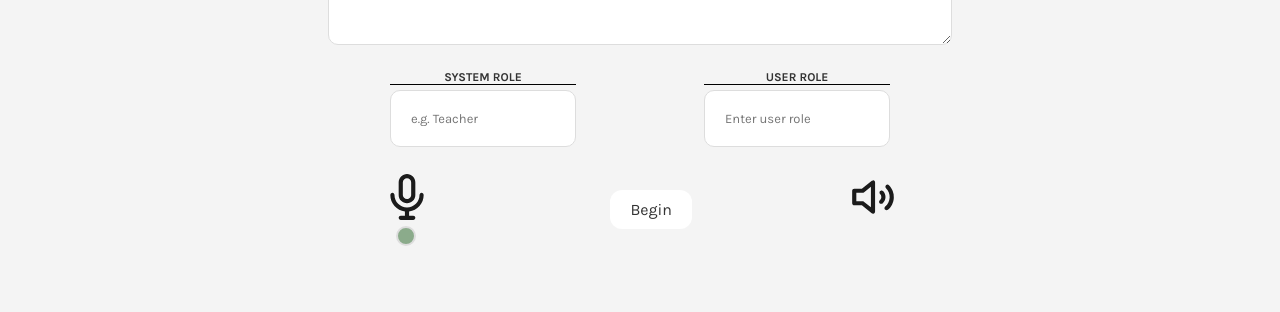
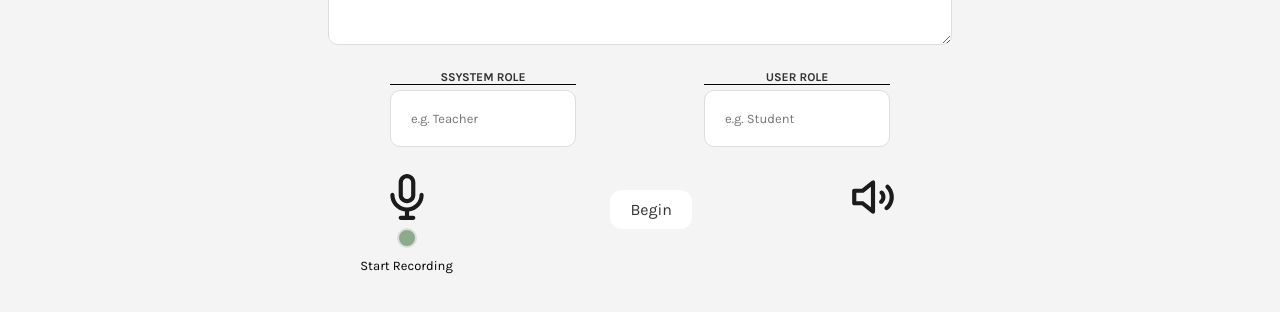
Before and after one commit to kaizzzed/langcon, a React (Create React App) app: page / in a window 1280 px wide. Shown: the part 366-678 px from the top of the page. Built offline with nearby package versions, Linux system fonts and the light colour scheme.

Commit message:
merged changes

```diff
--- a/src/App.css
+++ b/src/App.css
@@ -68,6 +68,39 @@ body {
 .language-dropdown button:not(:nth-child(3)) {
   border-bottom: 1px solid black;
 }
+
+/* all the css for the faq */
+
+.faq-dropdown {
+  position: fixed;
+  background-color: whitesmoke;
+  top: 60px; /* adjust here to move the dropdown box */
+  right: 15px; /* adjust here to move the dropdown box */
+  border: 1px solid black;
+  border-radius: 10px;
+  padding: 5px;
+  display: flex;
+  flex-direction: column;
+  z-index: 100;
+  max-height: 300px;
+  overflow-y: auto;
+}
+
+.FAQ {
+  margin: -15px;
+  padding-right: 10px;
+}
+
+.faq-item:not(:nth-child(3)) {
+  border-bottom: 1px solid black;
+  padding-bottom: 10px;
+}
+
+.faq-question {
+  padding-top: 10px;
+  padding-bottom: 5px;
+}
+
 
 /* css for EnterLanguageDropdown */
 
@@ -212,38 +245,13 @@ body {
 }
 .speak-grid-container .speak-grid-item:nth-child(1) {
   justify-self: end;
+
 }
 .speak-grid-container .speak-grid-item:nth-child(2) {
   justify-self: end;
 }
-.speak-grid-container .speak-grid-item:nth-child(4) {
-  margin-left: 65%;
-  margin-top: -15%;
+/* .speak-grid-container .speak-grid-item:nth-child(4) { */
+.recording-container{
+  margin-left: 30%;
+  margin-top: -10%;
 }
-
-.faq-dropdown {
-  position: fixed;
-  background-color: whitesmoke;
-  top: 60px; /* adjust here to move the dropdown box */
-  right: 15px; /* adjust here to move the dropdown box */
-  border: 1px solid black;
-  border-radius: 10px;
-  padding: 5px;
-  display: flex;
-  flex-direction: column;
-  z-index: 100;
-  max-height: 300px;
-  overflow-y: auto;
-}
-.FAQ {
-  margin: -15px;
-  padding-right: 10px;
-}
-.faq-item:not(:nth-child(3)) {
-  border-bottom: 1px solid black;
-  padding-bottom: 10px;
-}
-.faq-question {
-  padding-top: 10px;
-  padding-bottom: 5px;
-}
--- a/src/App.tsx
+++ b/src/App.tsx
@@ -23,14 +23,16 @@ function App() {
   const [userRole, setUserRole] = useState('');
   const [resultWindow, setResultWindow] = useState(false);
   const [userInput, setUserInput] = useState(''); // Store user input
-  const [selectLanguageDropdown, setSelectLanguageDropdown] = useState(''); // selectLanguage stores the language picked
+  const [selectedLanguage, setSelectedLanguage] = useState(''); // selectLanguage stores the language picked
   const [dropOpen, setDropOpen] = useState(false); // state to control the visibility of the dropdown
   const [dropFAQOpen, setDropFAQOpen] = useState(false); // control visibility of faq
   const [language, setLanguage] = useState('english'); // state to keep track of the page language
   const { startListening, stopListening, isListening, hasRecognitionSupport } =
     useSpeechRecognition();
 
-  const handleIconClick = () => setDropOpen((prev) => !prev);
+  const handleIconClick = () => { // function to handle the icon click, toggles the dropdown
+    setDropOpen(!dropOpen);
+  };
 
   const handleFAQClick = () => { // function to handle the icon click, toggles the dropdown
     setDropFAQOpen(!dropFAQOpen);
@@ -42,7 +44,7 @@ function App() {
       console.log(userInput);
       console.log("systemrole"+ systemRole);
       console.log("userrole" + userRole);
-      console.log("language"+selectLanguageDropdown)
+      console.log("language"+ selectedLanguage)
       const response= await fetch('http://localhost:5000/api/chat', {
         method: 'POST',
         headers: { 'Content-Type': 'application/json',
@@ -51,7 +53,7 @@ function App() {
         userInput,
         systemRole,
         userRole,
-        selectLanguageDropdown
+        selectedLanguage
       }),
     });
       const data = await response.json();
@@ -65,14 +67,19 @@ function App() {
     }
   };
 
-  const handleLanguageSelect = (lang:string) => {
+  const handleLanguageSelect = (language:string) => {
     setLanguage(language);
     setDropOpen(false);
   };
 
+  const handleSelectedLanguageSelect = (language: string) => {
+    setSelectedLanguage(language);
+  };
+
+
   const handleBegin = () => {
     if (hasRecognitionSupport) {
-      isListening ? stopListening() : startListening();
+      isListening ? stopListening() : startListening(selectedLanguage);
     } else {
       alert('Speech recognition is not supported on this device.');
     }
@@ -97,9 +104,13 @@ function App() {
           <Logo height={40} width={130} />
         </div>
         <div className="FAQ">
-          <Question height={40} width={40} />
+          <Question height={40} width={40} onClick={handleFAQClick}/>
         </div>
       </header>
+
+      {dropFAQOpen && (
+        <FAQDropdown language={language}></FAQDropdown>
+      )}
 
       {resultWindow ? (
         <div className="result-window">
@@ -112,8 +123,8 @@ function App() {
           {dropOpen && <IconDropdown setLanguage={handleLanguageSelect} />}
 
           <EnterLanguageDropdown
-          setLanguage={setSelectLanguageDropdown}
-          selectedLanguage={selectLanguageDropdown}
+          setLanguage={handleSelectedLanguageSelect}
+          selectedLanguage={selectedLanguage}
           language={language}/>
 
           {/* <ResponseBox onSubmit={handleResponseSubmit} language={language}/> */}
@@ -123,10 +134,10 @@ function App() {
           />
           <div className="input-grid">
             <div className="input-grid-item">
-              <SystemRole onSystemRoleChange={setSystemRole} />
+              <SystemRole onSystemRoleChange={setSystemRole} language={language} />
             </div>
             <div className="input-grid-item">
-              <UserRole onUserRoleChange ={setUserRole} />
+              <UserRole onUserRoleChange={setUserRole} language={language} />
             </div>
           </div>
 
@@ -141,12 +152,10 @@ function App() {
             <div className="speak-grid-item">
               <Speaker height={50} width={50} />
             </div>
-            <div className="speak-grid-item">
-            <StartRecording
-                onClick={hasRecognitionSupport ? startListening : () => alert('Speech recognition not supported')}
-                language={language}
-              />
-              {/* <StartRecording onClick={handleBegin} language={language} /> */}
+            <div className="recording-container">
+              <StartRecording
+                onClick={handleBegin} language={language}
+                isListening={isListening} />
             </div>
           </div>
           {isLoading && <p>Loading...</p>}
--- a/src/components/Main.tsx
+++ b/src/components/Main.tsx
@@ -5,7 +5,6 @@ const Main = () => {
 
     return (
         <div>
-            <button onClick = {startListening}>Start Listening</button>
         </div>
 
 
--- a/src/languageUtils.ts
+++ b/src/languageUtils.ts
@@ -1,8 +1,6 @@
-
-
-export function t(pageLanguage: any, key: keyof typeof content.english): string{
+export function t(language: any, key: keyof typeof content.english): string{
     // @ts-ignore
-    return content[pageLanguage][key];
+    return content[language][key];
 }
 const content = {
     english: {
@@ -14,7 +12,8 @@ const content = {
         userRole: "USER ROLE",
         numOfLines: "NUM OF LINES",
         teacher: "Teacher",
-        student: "Student"
+        student: "Student",
+        startRecording: "Start Recording"
     },
     chinese: {
         enterScenario: "进入场景",
@@ -25,7 +24,8 @@ const content = {
         userRole: "用户角色",
         numOfLines: "行数",
         teacher: "老师",
-        student: "学生"
+        student: "学生",
+        startRecording: "开始录音"
     },
     spanish: {
         enterScenario: "Ingresar al escenario",
@@ -37,5 +37,6 @@ const content = {
         numOfLines: "NÚMERO DE LÍNEAS",
         teacher: "Maestra",
         student: "Alumna",
+        startRecording: "Iniciar grabación"
     }
 }
--- a/src/ui/IconDropdown.tsx
+++ b/src/ui/IconDropdown.tsx
@@ -1,13 +1,13 @@
-type IconDropdownProps = {
-  setLanguage: (language: string) => void; // Explicit typing for the function
+type LogoProps = {
+  setLanguage: Function;
 };
 
-export default function IconDropdown({ setLanguage }: IconDropdownProps) {
-  return (
-    <div className="language-dropdown">
-      <button onClick={() => setLanguage("english")}>English</button>
-      <button onClick={() => setLanguage("chinese")}>Chinese</button>
-      <button onClick={() => setLanguage("spanish")}>Spanish</button>
-    </div>
-  );
+export default function IconDropdown(props: LogoProps) {
+return (
+  <div className='language-dropdown'>
+      <button onClick={()=>props.setLanguage("english")}>English</button>
+      <button onClick={()=>props.setLanguage("chinese")}>Chinese</button>
+      <button onClick={()=>props.setLanguage("spanish")}>Spanish</button>
+  </div>
+);
 }
--- a/src/ui/StartRecording.css
+++ b/src/ui/StartRecording.css
@@ -1,3 +1,10 @@
+
+.recording-container {
+  display: flex;
+  flex-direction: column;
+  align-items: center;
+}
+
 .recording {
   bottom: -10px;
   top: 0px;
@@ -9,8 +16,18 @@
   border: 2px solid #ddd; /* border color and style */
   border-radius: 50%;
   position: relative;
+  display: flex;
 }
 
-.recording:hover {
+.recording-label {
+  font-size: 13px;
+  margin-top: 10%;
+  color: black;
+  text-align: center; /* horizontally centered */
+  white-space: nowrap; /* prevent text wrapping */
+  transform: rotate(0deg);
+  writing-mode: horizontal-tb; /* force horizontal text layout */
+}
+.recording-active {
   background-color: green;
 }
--- a/src/ui/StartRecording.tsx
+++ b/src/ui/StartRecording.tsx
@@ -5,13 +5,17 @@ import './StartRecording.css';
 type StartRecordingProps = {
   onClick: () => void;
   language: string;
+  isListening: boolean;
 };
 
-const StartRecording: React.FC<StartRecordingProps> = ({ onClick, language }) => {
+const StartRecording: React.FC<StartRecordingProps> = ({ onClick, language, isListening }) => {
   return (
-    <button onClick={onClick} className="recording">
-      {/* {t(language, 'StartRecording')}  */}
-    </button>
+    <div className="recording-container">
+      <button onClick={onClick} className={`recording ${isListening ? "recording-active" : ""}`}>
+        <span className="recording-icon"></span>
+      </button>
+      <label htmlFor="recording" className="recording-label">{t(language, "startRecording")}</label>
+    </div>
   );
 };
 
--- a/src/ui/SystemRole.tsx
+++ b/src/ui/SystemRole.tsx
@@ -1,11 +1,12 @@
 import React, { useState } from 'react';
-
+import { t } from '../languageUtils';
 // Define the prop type to expect a callback function to handle role change
 interface SystemRoleProps {
   onSystemRoleChange: (role: string) => void;
+  language:string;
 }
 
-const SystemRole: React.FC<SystemRoleProps> = ({ onSystemRoleChange }) => {
+const SystemRole: React.FC<SystemRoleProps> = ({ onSystemRoleChange, language }) => {
   const [role, setRole] = useState('');
 
   const handleInputChange = (event: React.ChangeEvent<HTMLInputElement>) => {
@@ -16,13 +17,13 @@ const SystemRole: React.FC<SystemRoleProps> = ({ onSystemRoleChange }) => {
 
   return (
     <div className="input-container">
-      <label htmlFor="system-role">SYSTEM ROLE</label>
+      <label htmlFor="system-role">S{t(language, "systemRole")}</label>
       <input
         id="system-role"
         type="text"
         value={role}
         onChange={handleInputChange}
-        placeholder="e.g. Teacher"
+        placeholder={`e.g. ${t(language, "teacher")}`}
       />
     </div>
   );
--- a/src/ui/UserRole.tsx
+++ b/src/ui/UserRole.tsx
@@ -1,10 +1,12 @@
 import React, { useState } from 'react';
+import { t } from '../languageUtils';
 
 interface UserRoleProps {
   onUserRoleChange: (newRole: string) => void;
+  language:string;
 }
 
-const UserRole: React.FC<UserRoleProps> = ({ onUserRoleChange }) => {
+const UserRole: React.FC<UserRoleProps> = ({ onUserRoleChange, language}) => {
   const [role, setRole] = useState('');
 
   const handleChange = (event: React.ChangeEvent<HTMLInputElement>) => {
@@ -14,11 +16,11 @@ const UserRole: React.FC<UserRoleProps> = ({ onUserRoleChange }) => {
   };
   return (
     <div className="input-container">
-      <label htmlFor="user-role">USER ROLE</label>
+      <label htmlFor="user-role">{t(language, "userRole")}</label>
       <input
         id="user-role"
         type="text"
-        placeholder="Enter user role"
+        placeholder={`e.g. ${t(language, "student")}`}
         value={role}
         onChange={handleChange}
       />
```
Also changed, not shown: src/ui/EnterLanguageDropdown.tsx (+3 -46 lines), 1 other file (tests, documents, lock files or other folders).
